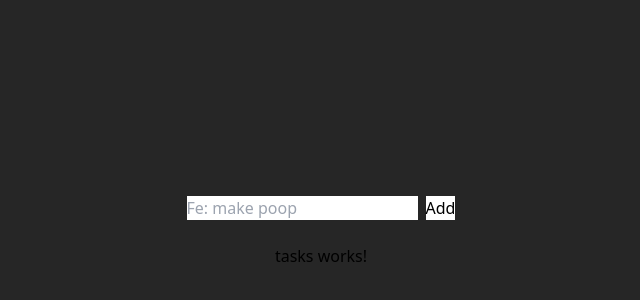
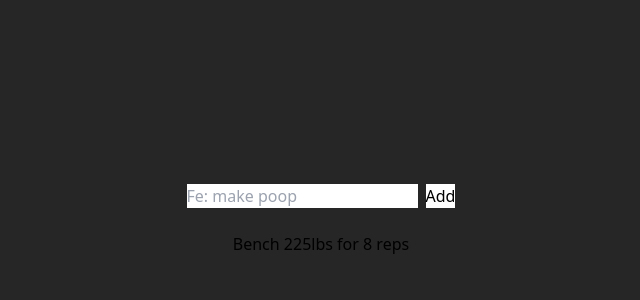
Before and after one commit to pulpetto/todo-app, an Angular app: page / in a window 1280 px wide. Shown: the part 168-468 px from the top of the page, without its empty margins (319-959 px from the left). Built offline with nearby package versions, Linux system fonts and the light colour scheme.

Commit message:
clearing input val

```diff
--- a/src/app/input-bar/input-bar.component.ts
+++ b/src/app/input-bar/input-bar.component.ts
@@ -7,12 +7,15 @@ import { Component } from '@angular/core';
 })
 export class InputBarComponent {
     tasks: string[] = [];
+    isEditing: boolean = false;
 
     onInput(inputEl: HTMLInputElement) {
-        this.tasks.push(inputEl.value);
-
-        console.log(this.tasks);
-
-        inputEl.value = '';
+        if (!inputEl.value) {
+            return;
+        } else {
+            this.tasks.push(inputEl.value);
+            console.log(this.tasks);
+            inputEl.value = '';
+        }
     }
 }
--- a/src/app/tasks/tasks.component.html
+++ b/src/app/tasks/tasks.component.html
@@ -1 +1,4 @@
-<p>tasks works!</p>
+<div>
+    <div>Bench 225lbs for 8 reps</div>
+    <button></button>
+</div>
```
